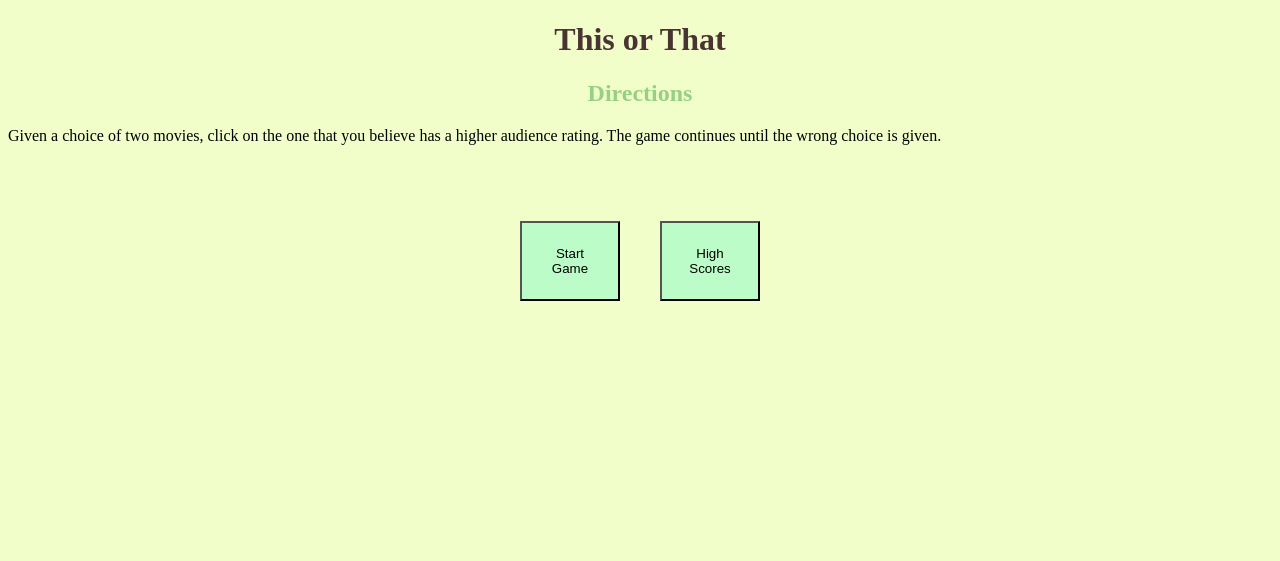
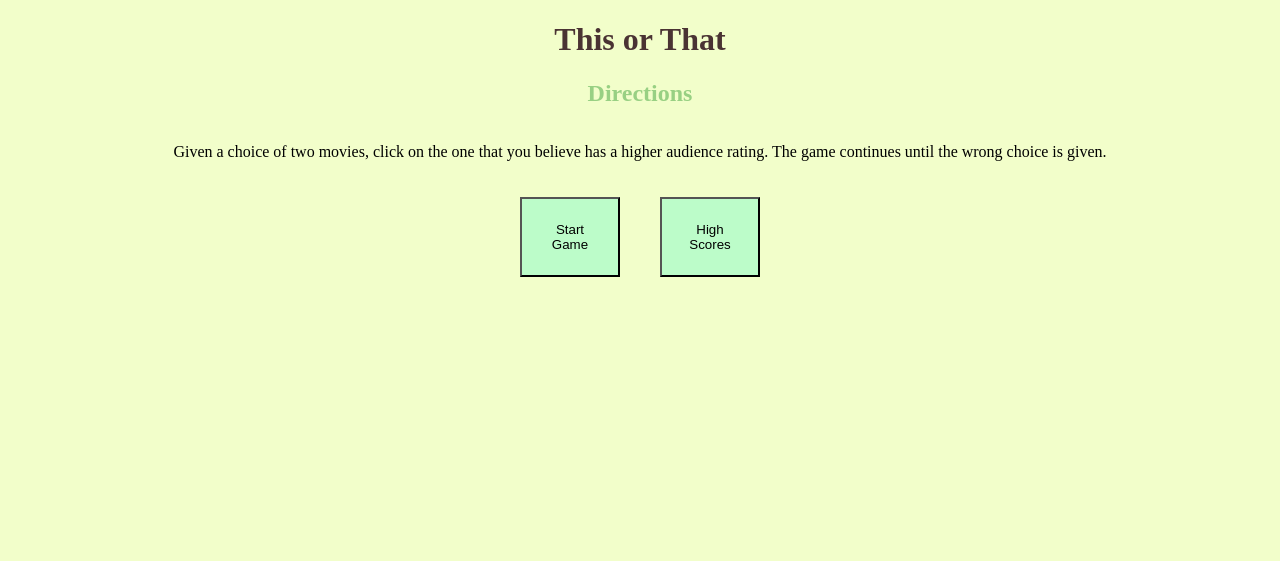
Before and after one commit to purplemo340/idmb_game, a Flask app: page /directions in a window 1280 px wide. Shown: the top 561 px of the page. Run offline with Flask 3, Linux system fonts and the light colour scheme.

Commit message:
Fixed Buttons

```diff
--- a/static/app.css
+++ b/static/app.css
@@ -17,10 +17,8 @@ h2{
     text-align:center;
     color: var(--bs-green)
 }
-.buttons{
-    display: flex;
-  justify-content: center;
-  align-items: center;
+button{
+
   height: 200px;
 
 }
@@ -38,3 +36,8 @@ h2{
   align-items: center;
 
 }
+.center{
+    display: flex;
+    justify-content: center;
+    align-items: center;
+}
--- a/templates/directions.html
+++ b/templates/directions.html
@@ -1,10 +1,12 @@
 {% include "header.html"%}
 <body>
 <h2>Directions</h2>
+<div class="center">
 <p>Given a choice of two movies, click on the one that you
 believe has a higher audience rating. The game continues until
 the wrong choice is given. </p>
-<div class="buttons">
+</div>
+<div class="center">
     <a href="/game"><button class="start">Start Game</button></a>
     <button class="start">High Scores</button>
 </div>
--- a/templates/index.html
+++ b/templates/index.html
@@ -1,6 +1,6 @@
 {% include "header.html" %}
 <body>
-<div class="buttons">
+<div class="center">
     <a href="/directions"><button class="start">Directions</button></a>
     <a href="/game"><button class="start">Start Game</button></a>
     <button class="start">High Scores</button>
```
